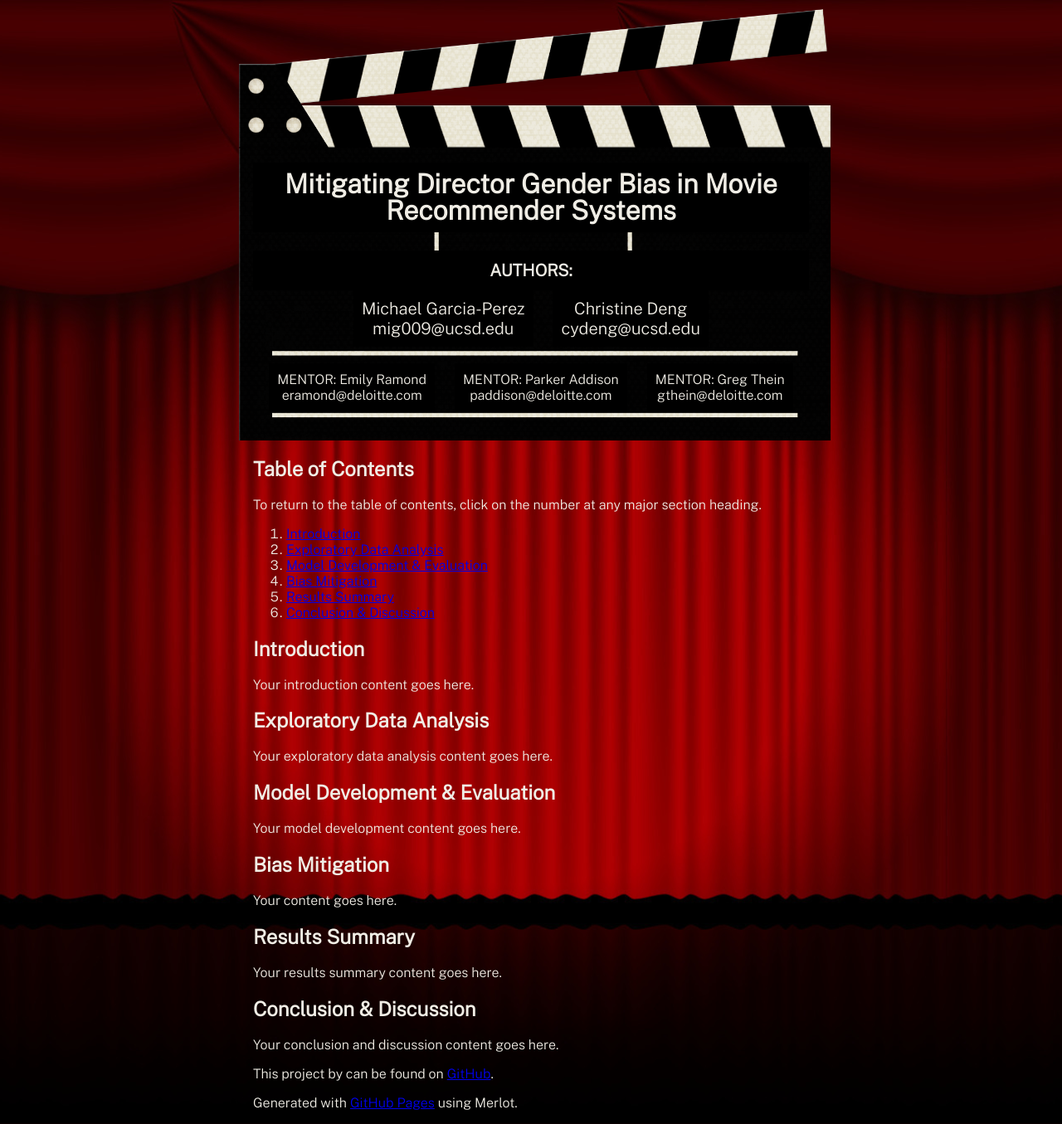
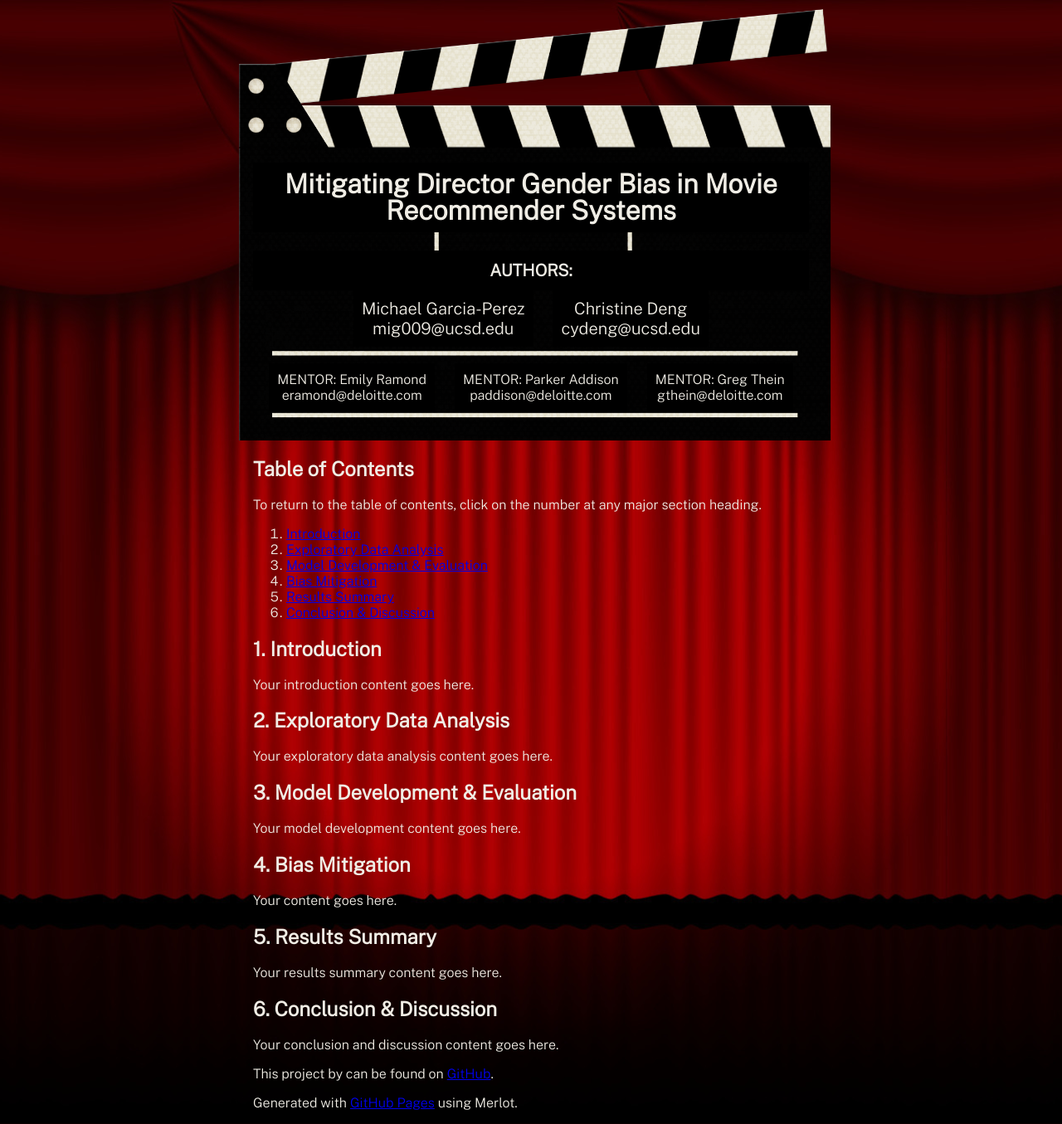
Before and after one commit to michael-garciaperez/DSC180A-Methodology-5, a Jekyll site: the page built from index.md, in a window 1280 px wide. Shown: the whole page at 83% size. Built offline with Jekyll 4.4.1, drawn with Linux system fonts in a browser that asks for light colours.

Commit message:
Update index.md

```diff
--- a/index.md
+++ b/index.md
@@ -13,26 +13,26 @@ To return to the table of contents, click on the number at any major section hea
 5. [Results Summary](#5-results-summary)
 6. [Conclusion & Discussion](#6-conclusion--discussion)
 
-## Introduction
+## 1. Introduction
 
 Your introduction content goes here.
 
-## Exploratory Data Analysis
+## 2. Exploratory Data Analysis
 
 Your exploratory data analysis content goes here.
 
-## Model Development & Evaluation
+## 3. Model Development & Evaluation
 
 Your model development content goes here.
 
-## Bias Mitigation
+## 4. Bias Mitigation
 
 Your content goes here.
 
-## Results Summary
+## 5. Results Summary
 
 Your results summary content goes here.
 
-## Conclusion & Discussion
+## 6. Conclusion & Discussion
 
 Your conclusion and discussion content goes here.
```
